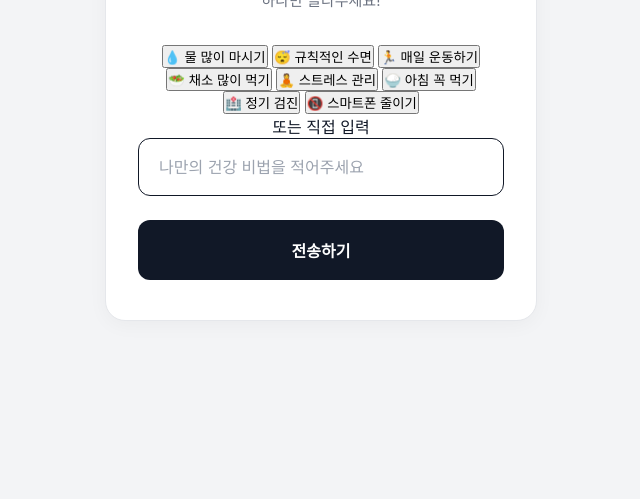
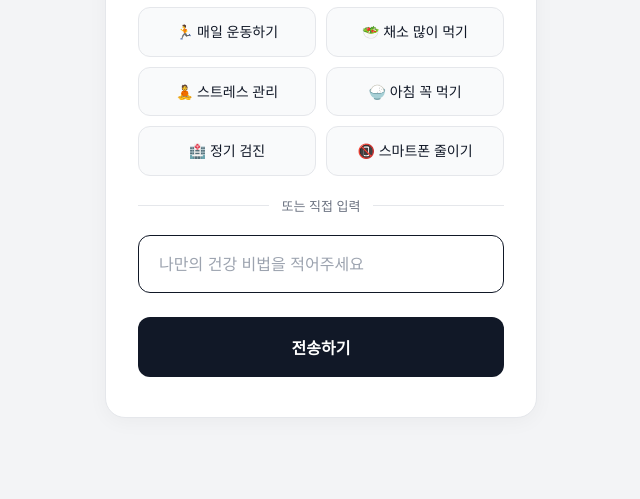
Before and after one commit to povim4-star/health-survey, a website: page public/index.html in a window 1280 px wide. Shown: the part 301-800 px from the top of the page, without its empty margins (319-959 px from the left). Drawn offline with nearby package versions, Linux system fonts and the light colour scheme; no server answers; a web font is replaced by a local one.

Commit message:
Update style.css

```diff
--- a/public/css/style.css
+++ b/public/css/style.css
@@ -113,6 +113,61 @@ input::placeholder {
 
 .submit-btn:active {
     transform: scale(0.98);
+}
+
+/* Choice Buttons */
+.choice-grid {
+    display: grid;
+    grid-template-columns: 1fr 1fr;
+    gap: 10px;
+    margin-bottom: 20px;
+}
+
+.choice-btn {
+    padding: 14px 12px;
+    border-radius: 12px;
+    border: 1px solid var(--border-color);
+    background: #f9fafb;
+    font-size: 14px;
+    font-weight: 500;
+    color: var(--text-main);
+    cursor: pointer;
+    transition: all 0.2s ease;
+    text-align: center;
+    line-height: 1.4;
+}
+
+.choice-btn:hover {
+    border-color: var(--primary);
+    background: #f3f4f6;
+}
+
+.choice-btn:active {
+    transform: scale(0.96);
+    background: var(--primary);
+    color: white;
+    border-color: var(--primary);
+}
+
+.divider {
+    display: flex;
+    align-items: center;
+    margin: 20px 0;
+    gap: 12px;
+}
+
+.divider::before,
+.divider::after {
+    content: '';
+    flex: 1;
+    height: 1px;
+    background: var(--border-color);
+}
+
+.divider span {
+    font-size: 13px;
+    color: var(--text-muted);
+    white-space: nowrap;
 }
 
 .toast {
```
